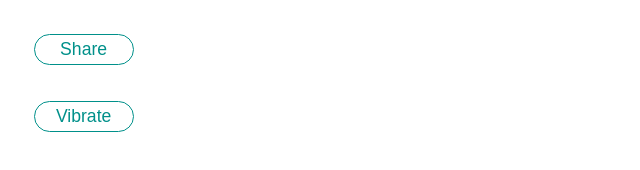
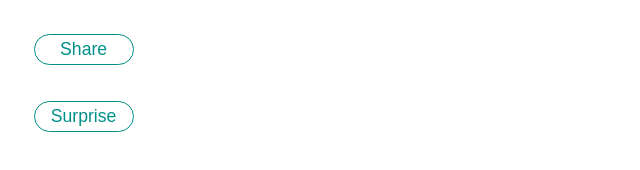
Before and after one commit to targumon/playground, a plain HTML site: page index.html in a window 1280 px wide. Shown: the full height of the page, 0-640 px from the left. Drawn offline with Linux system fonts and the light colour scheme.

Commit message:
vibrate should be a surprise

```diff
--- a/index.html
+++ b/index.html
@@ -43,7 +43,7 @@
     </header>
     <section>
         <button id="share">Share</button>
-        <button id="vibrate">Vibrate</button>
+        <button id="vibrate">Surprise</button>
     </section>
     <div id="output"></div>
     <script>
```
